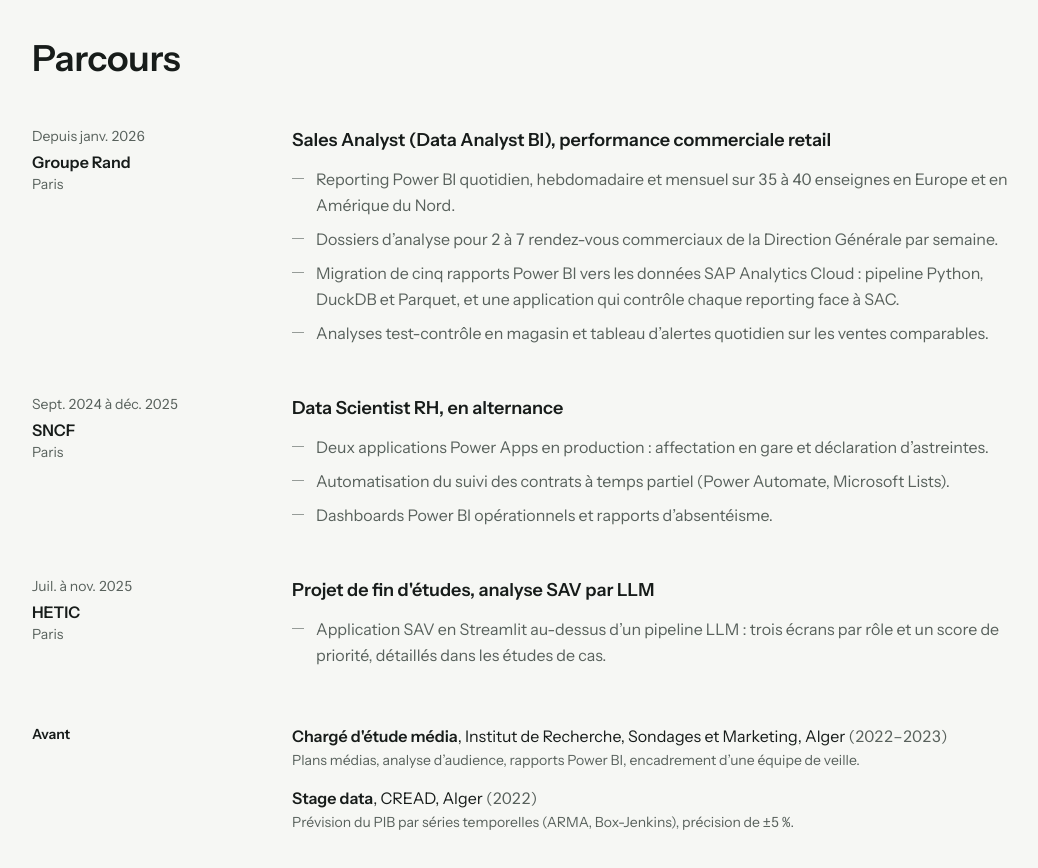
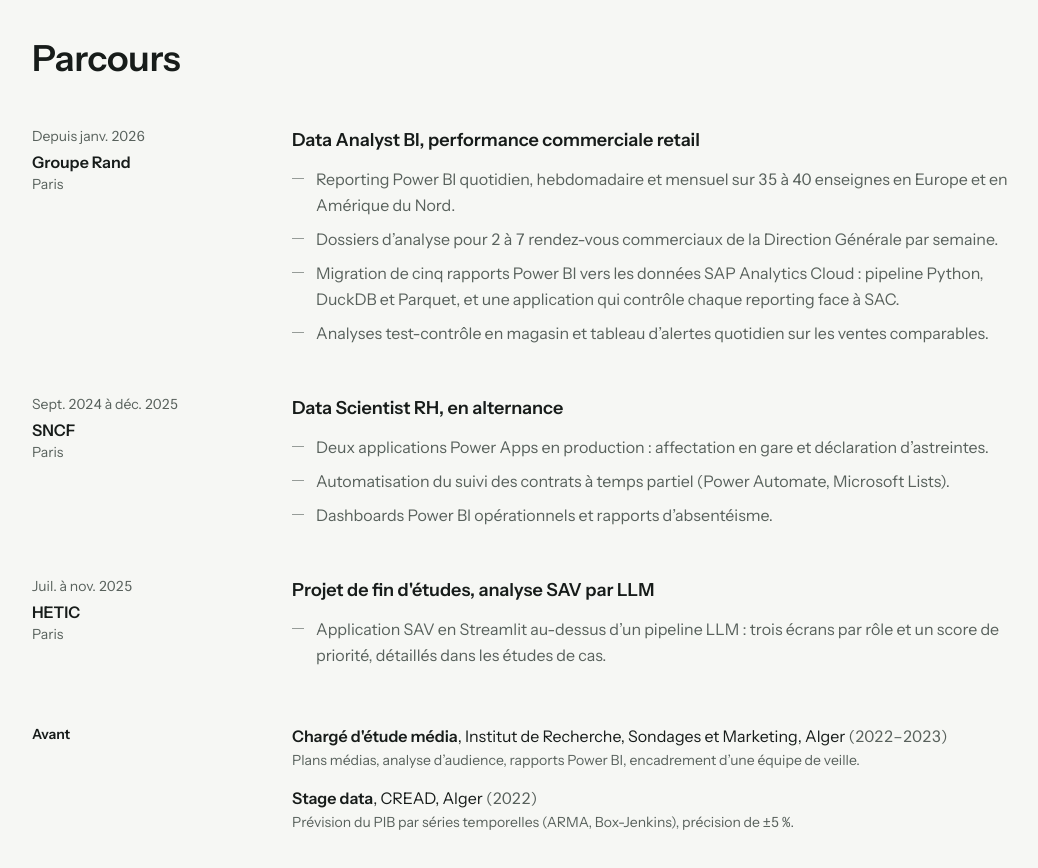
Before and after one commit to Imadbouchareb/portfolio-imad, a React (Vite) app: page / in a window 1280 px wide. Shown: the part 3300-4168 px from the top of the page, without its empty margins (64-1102 px from the left). Built offline with nearby package versions, Linux system fonts and the light colour scheme.

Commit message:
Parcours : intitulé Data Analyst BI
Co-Authored-By: Claude Opus 5.5 <noreply@anthropic.com>
Claude-Session: https://claude.ai/code/session_011kGKmpKxxNaPSdm3HRAMAo

```diff
--- a/src/content.js
+++ b/src/content.js
@@ -97,7 +97,7 @@ export const content = {
       {
         company: 'Groupe Rand',
         place: 'Paris',
-        role: 'Sales Analyst (Data Analyst BI), performance commerciale retail',
+        role: 'Data Analyst BI, performance commerciale retail',
         date: 'Depuis janv. 2026',
         points: [
           'Reporting Power BI quotidien, hebdomadaire et mensuel sur 35 à 40 enseignes en Europe et en Amérique du Nord.',
@@ -251,7 +251,7 @@ export const content = {
       {
         company: 'Groupe Rand',
         place: 'Paris',
-        role: 'Sales Analyst (BI Data Analyst), retail sales performance',
+        role: 'BI Data Analyst, retail sales performance',
         date: 'Since Jan. 2026',
         points: [
           'Daily, weekly and monthly Power BI reporting on 35 to 40 retail chains in Europe and North America.',
```
